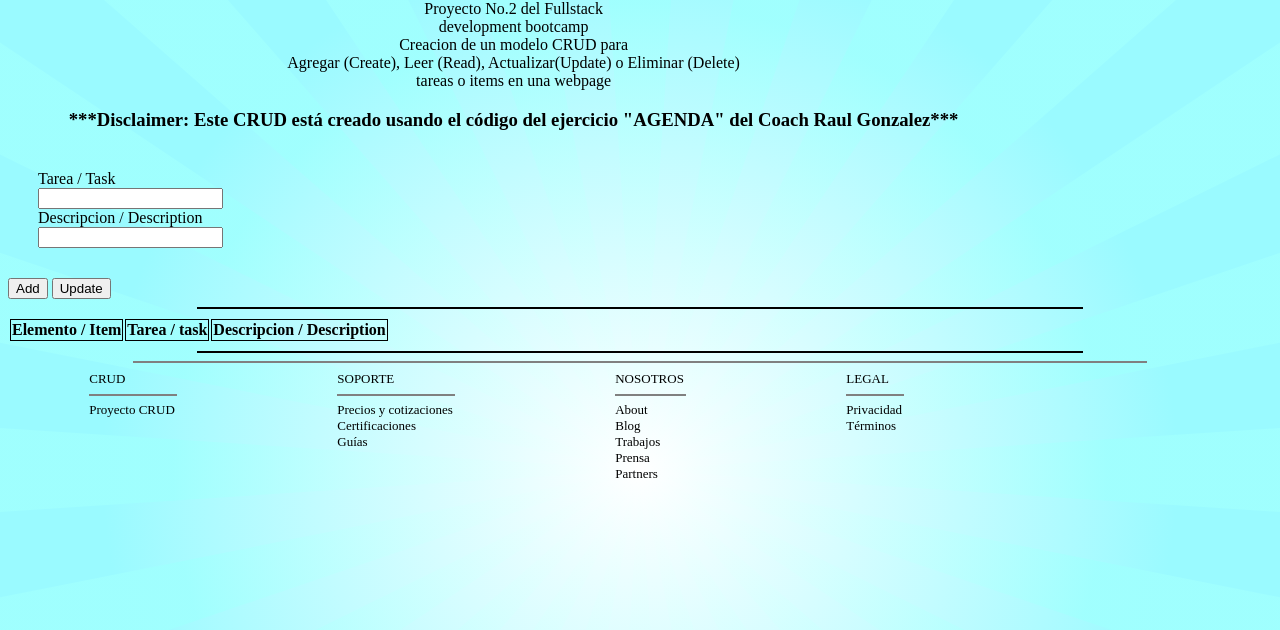
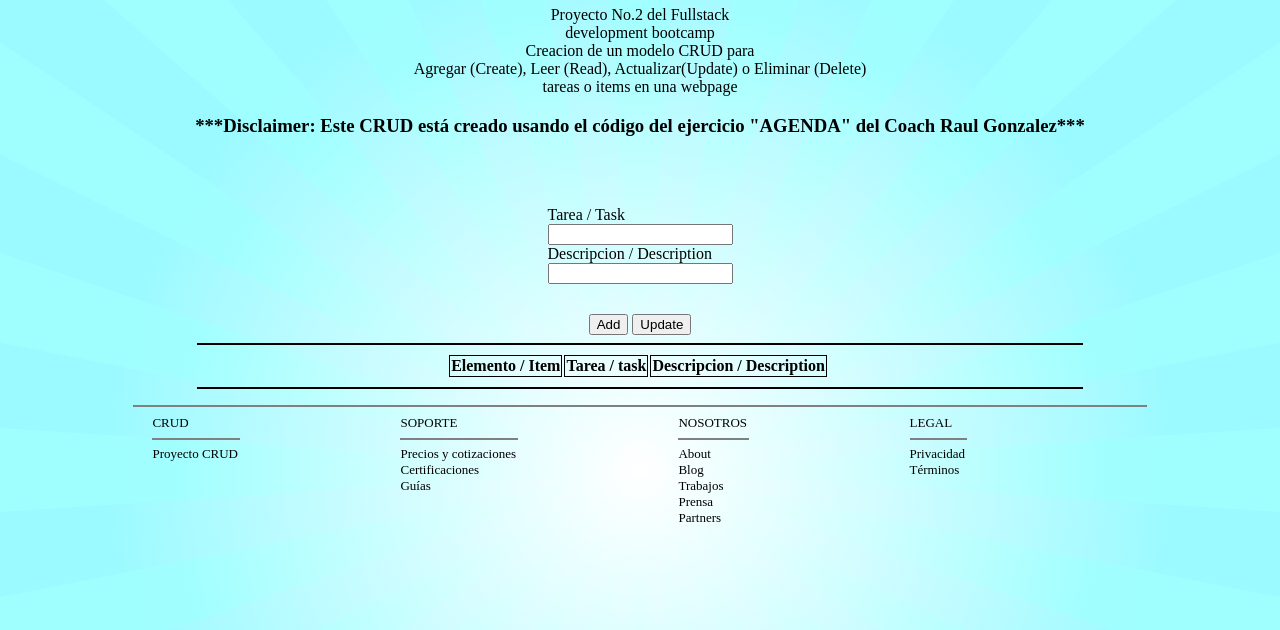
Before and after one commit to moyhdzg/moyhdzg.github.io, a plain HTML site: page index.html in a window 1280 px wide. Shown: the part 170-800 px from the top of the page. Drawn offline with Linux system fonts and the light colour scheme.

Commit message:
fixed media queries above 1200px width

```diff
--- a/style.css
+++ b/style.css
@@ -5,9 +5,9 @@ body{
     background-size: cover;
 }
 
-@media screen and (max-width:1200px) and (min-width:730px){
+@media screen and (max-width:2800px) and (min-width:730px){
     .wrapper{
-        max-width: 1200px;
+        max-width: 2800px;
         display: flex;
         flex-direction:column;
         align-items: center;
@@ -94,6 +94,12 @@ body{
 .mainWorkspace {
     margin: 30PX;
     float: inherit;
+    justify-content: center;
+    align-items:center;
+}
+.buttonArea{
+    justify-content: center;
+    align-items:center;
 }
 
 .pie{
```
